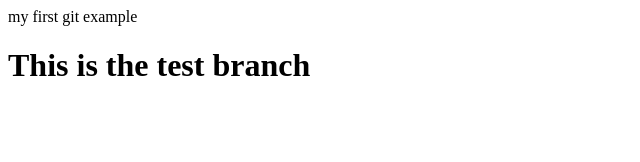
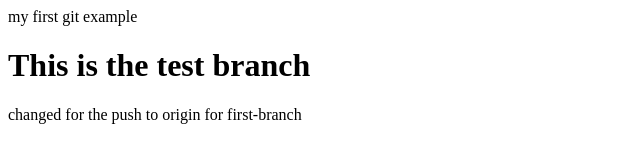
Before and after one commit to jayarpr/my-test-repo, a plain HTML site: page index.html in a window 1280 px wide. Shown: the whole page, without its empty margins (0-640 px from the left). Drawn offline with Linux system fonts and the light colour scheme.

Commit message:
changes to be pushed to origin for first-branch

```diff
--- a/index.html
+++ b/index.html
@@ -5,5 +5,6 @@
     </head>
     <body>
         <h1> This is the test branch </h1>
+        <p>changed for the push to origin for first-branch</p>
     </body>
 </html>
```
